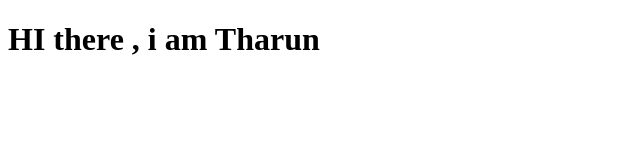
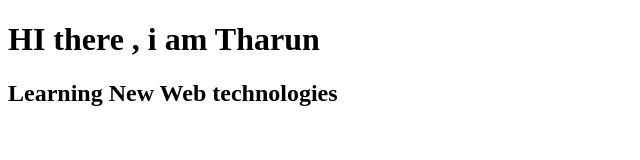
Before and after one commit to tharunsai1205/Sample, a plain HTML site: page index.html in a window 1280 px wide. Shown: the whole page, without its empty margins (0-640 px from the left). Drawn offline with Linux system fonts and the light colour scheme.

Commit message:
added  h2 tag

```diff
--- a/index.html
+++ b/index.html
@@ -7,6 +7,7 @@
 </head>
 <body>
     <h1>HI there , i am Tharun</h1>
+    <h2> Learning New   Web technologies </h2>
 
 </body>
 </html>
```
